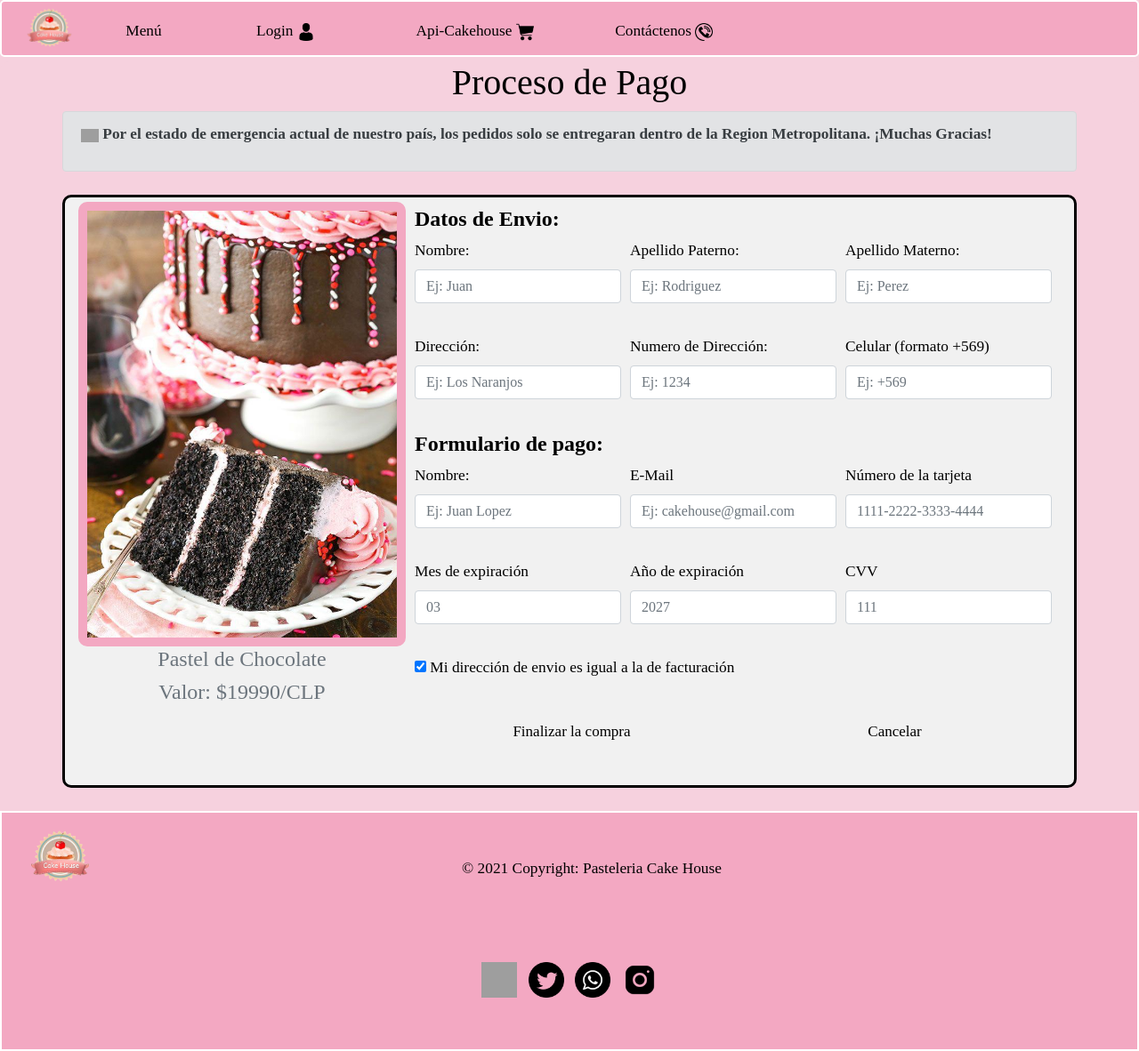
After one commit to David-Valenzuela/Parcial4-CakeHouse, a Django app: template pasteleria/templates/pasteleria/pago.html in a window 1280 px wide. The commit adds this page. Shown: the whole page at 89% size. Run offline with Django 3.2, Linux system fonts and the light colour scheme; the template is opened without the code that fills it: values that come from a table or form of the project are taken from there, others are empty; data comes from the database, SQL or seed files in the repository; some libraries are stand-ins or nearby versions; grey boxes are pictures that could not be loaded.

Commit message:
Se crea la pagina Pago.html junto a su js y css

```diff
--- /dev/null
+++ b/pasteleria/static/pasteleria/css/estilospago.css
@@ -0,0 +1,137 @@
+body{
+  font-family: 'New Tegomin';
+  font-size: 13pt;
+  padding-top: 0%;
+  margin-top: 0%;
+  pad: 0;
+  margin: 0%;
+  background-color: #f6d1de ;
+}
+main{
+  max-width: 1600px;
+  width: 100%;
+  margin: auto;
+  padding: 10px;
+}
+
+.m-t-menu {
+  text-align: center;
+  background:#f3a8c2;
+  border: 2px solid white;
+  border-radius: 5px;
+}
+  .menu{
+  margin-top: 20px;
+  text-align: center;
+}
+.img-r{
+  height: 20px;
+}
+.img-c{
+  height: 20px;
+}
+.img-con{
+  height: 20px;
+  }
+.letra-menu{
+  color: #000;
+}
+.letra-menu:hover{
+  text-decoration: none;
+  text-decoration-line: none;
+}
+.btn {
+  background-color: none;
+  color: rgb(0, 0, 0);
+  padding: 12px;
+  margin: 10px 0;
+  border: none;
+  width: 100%;
+  border-radius: 3px;
+  cursor: pointer;
+  font-size: 17px;
+}
+
+.btn:hover {
+  background-color: #ff48f0;
+}
+#titulo {
+  margin-top: 5px;
+  border-radius: 10px;
+  text-align: center;
+  background-color: #f6d1de;
+  color: #000;
+}
+#producto{
+  color: #000;
+  background-color: #f1f1f1;
+  border:solid 3px #000;
+  border-radius: 10px;
+}
+
+#imagen{
+  height: 500px;
+  border-radius: 10px;
+  border: 10px solid #f3a8c2;
+  padding: 0;
+  margin-top: 5px;
+}
+
+#valor{
+  text-align: center;
+}
+
+#formulario{
+  margin: 10px;
+}
+
+.mensaje_alerta{
+  visibility: hidden;
+  background-color: transparent;
+  border: transparent;
+  color: rgb(253, 13, 13);
+  font-size: 10pt;
+  height: 20px;
+  margin: 0;
+  padding: 0;
+
+}
+
+  /*Footer*/
+.img-face{
+    width: 40px;
+    height: 40px;
+}
+.img-twitter{
+  width: 40px;
+  height: 40px;
+}
+.img-wha{
+  width: 40px;
+  height: 40px;
+}
+.img-ig{
+  width: 40px;
+  height: 40px;
+
+}
+#logo-footer{
+  background-color: #f3a8c2;
+  height: 100px;
+  width: 100px;
+  padding: 10px;
+  float: left;
+}
+footer{
+  background-color:#f3a8c2;
+  border: 2px solid white;
+}
+.footer-copyright{
+  padding: 50px;
+}
+#letra{
+  color: #000;
+}
+#contra{
+  color: #000;
+}
--- /dev/null
+++ b/pasteleria/static/pasteleria/js/script.js
@@ -0,0 +1,179 @@
+function soloLetras(e) {
+    var key = e.keyCode || e.which,
+        tecla = String.fromCharCode(key).toLowerCase(),
+        letras = " áéíóúabcdefghijklmnñopqrstuvwxyz",
+        especiales = [8, 37, 39, 46],
+        tecla_especial = false;
+
+    for (var i in especiales) {
+        if (key == especiales[i]) {
+            tecla_especial = true;
+            break;
+        };
+    };
+    if (letras.indexOf(tecla) == -1 && !tecla_especial) {
+        return false;
+    };
+};
+
+function soloNumeros(e) {
+    var key = e.keyCode || e.which,
+        tecla = String.fromCharCode(key).toLowerCase(),
+        letras = " +0123456789",
+        especiales = [8, 37, 39, 46],
+        tecla_especial = false;
+    for (var i in especiales) {
+        if (key == especiales[i]) {
+            tecla_especial = true;
+            break;
+        }
+    }
+    if (letras.indexOf(tecla) == -1 && !tecla_especial) {
+        return false;
+    }
+    var input = document.getElementById('celular');
+    input.addEventListener('input', function () {
+        if (this.value.length > 12) {
+            this.value = this.value.slice(0, 12);
+        };
+    })
+    var tel = celular.value.slice(4, 12)
+    celular.value = '+569' + tel;
+
+    var input = document.getElementById('ccnum');
+    input.addEventListener('input', function () {
+        if (this.value.length > 16) {
+            this.value = this.value.slice(0, 16);
+        };
+    })
+
+    var input = document.getElementById('expmonth');
+    input.addEventListener('input', function () {
+        if (this.value.length > 2) {
+            this.value = this.value.slice(0, 2);
+        };
+    })
+
+    var input = document.getElementById('expyear');
+    input.addEventListener('input', function () {
+        if (this.value.length > 4) {
+            this.value = this.value.slice(0, 4);
+        };
+    })
+
+    var input = document.getElementById('cvv');
+    input.addEventListener('input', function () {
+        if (this.value.length > 3) {
+            this.value = this.value.slice(0, 3);
+        };
+    })
+
+};
+
+
+function validar() {
+    var nombre = document.forms["formulario"]["nombre"].value;
+    var apellido = document.forms["formulario"]["paterno"].value;
+    var materno = document.forms["formulario"]["materno"].value;
+    var email = document.forms["formulario"]["email"].value;
+    var direc = document.forms["formulario"]["direccion"].value;
+    var number = document.forms["formulario"]["num"].value;
+    var cel = document.forms["formulario"]["celular"].value;
+    var name = document.forms["formulario"]["name"].value;
+    var tarj = document.forms["formulario"]["cardnumber"].value;
+    var mes = document.forms["formulario"]["expmonth"].value;
+    var year = document.forms["formulario"]["expyear"].value;
+    var cvv = document.forms["formulario"]["cvv"].value;
+
+
+    if (nombre == "") {
+        document.getElementById("a-nombre").style.visibility = "visible";
+        return false;
+    } else {
+        document.getElementById("a-nombre").style.visibility = "hidden";
+    };
+
+    if (apellido == "") {
+        document.getElementById("a-apellido").style.visibility = "visible";
+        return false;
+    } else {
+        document.getElementById("a-apellido").style.visibility = "hidden";
+    };
+    if (materno == "") {
+        document.getElementById("m-apellido").style.visibility = "visible";
+        return false;
+    } else {
+        document.getElementById("m-apellido").style.visibility = "hidden";
+    };
+    if (direc == "") {
+        document.getElementById("a-direc").style.visibility = "visible";
+        return false;
+    } else {
+        document.getElementById("a-direc").style.visibility = "hidden";
+    };
+    if (number < 1) {
+        document.getElementById("a-num").style.visibility = "visible";
+        return false;
+    } else {
+        document.getElementById("a-num").style.visibility = "hidden";
+    };
+    if (cel.length != 12) {
+        document.getElementById("a-celular").style.visibility = "visible";
+        return false;
+    } else {
+        document.getElementById("a-celular").style.visibility = "hidden";
+    };
+    if (name == "") {
+        document.getElementById("a-name").style.visibility = "visible";
+        return false;
+    } else {
+        document.getElementById("a-name").style.visibility = "hidden";
+    };
+    if (email == "") {
+        document.getElementById("a-email").style.visibility = "visible";
+        return false;
+    } else {
+        document.getElementById("a-email").style.visibility = "hidden";
+    };
+    if (tarj.length == 16) {
+        document.getElementById("a-tarj").style.visibility = "hidden";
+
+    } else {
+        document.getElementById("a-tarj").style.visibility = "visible";
+        return false;
+    };
+    if (mes < 1 || mes > 12) {
+        document.getElementById("a-mes").style.visibility = "visible";
+        return false;
+    } else {
+        document.getElementById("a-mes").style.visibility = "hidden";
+    };
+    if (year.length != 4) {
+        document.getElementById("a-year").style.visibility = "visible";
+        return false;
+    } else {
+        document.getElementById("a-year").style.visibility = "hidden";
+    };
+    if (cvv.length != 3) {
+        document.getElementById("a-cvv").style.visibility = "visible";
+        return false;
+    } else {
+        document.getElementById("a-cvv").style.visibility = "hidden";
+    };
+    alert("¡Pago realizado con éxito!")
+}
+
+
+$(document).ready(function () {
+
+    $("#producto").on("mouseover", function () {
+      $(this).css({
+        "box-shadow": "0 0 30px rgb(0,0,0,0.568)"
+      });
+    });
+    $("#producto").on("mouseleave", function () {
+      $(this).css({
+        "box-shadow": ""
+      });
+    });
+  });
--- /dev/null
+++ b/pasteleria/templates/pasteleria/pago.html
@@ -0,0 +1,244 @@
+{% load static %}
+<!doctype html>
+<html lang="en">
+
+<head>
+  <meta charset="utf-8">
+  <meta name="viewport" content="width=device-width, initial-scale=1, shrink-to-fit=no">
+
+  <!-- Bootstrap CSS -->
+  <link rel="stylesheet" type="text/css" href="{% static 'pasteleria/css/bootstrap.min.css' %}">
+  <link rel="stylesheet" type="text/css" href="{% static 'pasteleria/css/estilospago.css' %}">
+  <title>Cake House Menú</title>
+  <link rel="icon" type="image/gif" href="{% static 'pasteleria/img/logo.png' %}">
+</head>
+
+<body>
+  <!-- Menu superior -->
+  <header>
+    <div class="m-t-menu container-fluid">
+      <div class="row">
+        <div class="col-sm-1">
+          <img src="{% static 'pasteleria/img/logo.png' %}" alt="Logo cake house" width="60">
+        </div>
+        <div class="menu col-sm-1">
+          <a class="letra-menu" href="{% url 'pasteleria:menu' %}">Menú</a>
+        </div>
+        <div class="menu col-sm-2">
+            {% if sesion %}
+            <a class="letra-menu" href="{% url 'pasteleria:cerrar_sesion' %}">{{sesion}}
+              {% else %}
+              <a class="letra-menu" href="{% url 'pasteleria:iniciar_sesion' %}">Login
+                {%endif%}
+              </a> <img class="img-r" src="{% static 'pasteleria/img/man-user.png'%}" alt=""></a>
+        </div>
+        <div class="menu col-sm-2">
+            <a class="letra-menu" href="http://localhost:8000/api/">Api-Cakehouse <img class="img-c"
+                src="{% static 'pasteleria/img/carrito.png'%}" alt=""></a>
+        </div>
+        <div class="menu col-sm-2">
+          <a class="letra-menu" href="#">Contáctenos <img class="img-con" src="{% static 'pasteleria/img/contacto.png' %}" alt=""></a>
+        </div>
+        <h5 class=" menu card-title col-sm-2" id="dolar" class="card-text" style="float: right; "></h5>
+        <h5 class=" menu card-title col-sm-2" id="euro" class="card-text" style="float: right; "></h5>
+      </div>
+    </div>
+  </header>
+  {%if producto%}
+  <!-- Titulo de Pastel -->
+  <div id="titulo" class="container-fluid">
+    <h1>Proceso de Pago</h1>
+  </div>
+
+  <div class="alert alert-secondary container" role="alert">
+    <p><img src="{% static 'pasteleria/img/danger-sing.png' %}" alt="danger.png" width="20"><b> Por el estado de emergencia actual de nuestro
+        país, los pedidos solo se entregaran dentro de la Region Metropolitana. ¡Muchas Gracias!</b></p>
+  </div>
+
+  <!-- Detalle Pastel -->
+  <main>
+    <div id="producto" class="card mb-3 container">
+      <div class="row no-gutters">
+        <div class="col-md-4">
+          {% if producto.id == 1%}
+          <img id="imagen" src="{% static 'pasteleria/img/Pastel_cafe2.jpeg' %}" class="card-img" alt="Pastel chocolate">
+          {% endif %}
+          {% if producto.id == 2%}
+          <img id="imagen" src="{% static 'pasteleria/img/pastel_crema.jpeg' %}" class="card-img" alt="Pastel chocolate">
+          {% endif %}
+          {% if producto.id == 3%}
+          <img id="imagen" src="{% static 'pasteleria/img/pastel_frutilla.jpeg' %}" class="card-img" alt="Pastel chocolate">
+          {% endif %}
+          <h4 id="valor" class="text-muted">{{producto.nombre_producto}}</h4>
+          <h4 id="valor" class="text-muted">Valor: ${{producto.precio}}/CLP</h4>
+        </div>
+        <div class="col-md-8">
+          <form action="{% url 'pasteleria:ingresar_pago' %}" id="formulario" name="formulario" method="post">
+            {% csrf_token %}
+            <h4><b>Datos de Envio:</b></h4>
+            <div class="form-row">
+              <div class="form-group col-md-4">
+                <label for="nombre">Nombre:</label>
+                <input type="text" class="form-control" id="nombre" name="nombre" placeholder="Ej: Juan"
+                  onkeypress="return soloLetras(event)">
+                <div id="a-nombre" class="alert alert-light mensaje_alerta" role="alert">
+                  Debe Ingresar un Nombre Valido.
+                </div>
+              </div>
+              <div class="form-group col-md-4">
+                <label for="apellido">Apellido Paterno:</label>
+                <input type="text" class="form-control" id="apellido" name="paterno" placeholder="Ej: Rodriguez"
+                  onkeypress="return soloLetras(event)">
+                <div id="a-apellido" class="alert alert-light mensaje_alerta" role="alert">
+                  Debe Ingresar un Apellido Valido.
+                </div>
+              </div>
+              <div class="form-group col-md-4">
+                <label for="materno">Apellido Materno:</label>
+                <input type="text" class="form-control" id="materno" name="materno" placeholder="Ej: Perez"
+                  onkeypress="return soloLetras(event)">
+                <div id="m-apellido" class="alert alert-light mensaje_alerta" role="alert">
+                  Debe Ingresar un Apellido Valido.
+                </div>
+              </div>
+            </div>
+            <div class="form-row">
+              <div class="form-group col-md-4 ">
+                <label for="direc">Dirección:</label>
+                <input type="text" class="form-control" id="direc" name="direccion" placeholder="Ej: Los Naranjos"
+                  onkeypress="return soloLetras(event)">
+                <div id="a-direc" class="alert alert-light mensaje_alerta" role="alert">
+                  Debe Ingresar una Dirección Valida.
+                </div>
+              </div>
+              <div class="form-group col-md-4">
+                <label for="num">Numero de Dirección:</label>
+                <input type="number" class="form-control" id="num" name="num" placeholder="Ej: 1234">
+                <div id="a-num" class="alert alert-light mensaje_alerta" role="alert">
+                  Debe Ingresar su Numero de Dirección.
+                </div>
+              </div>
+              <div class="form-group col-md-4">
+                <label for="celular">Celular (formato +569)</label>
+                <input type="text" class="form-control" id="celular" name="celular" placeholder="Ej: +569"
+                  onkeypress="return soloNumeros(event)">
+                <div id="a-celular" class="alert alert-light mensaje_alerta" role="alert">
+                  Debe Ingresar su Número Celular correctamente.
+                </div>
+              </div>
+            </div>
+            <h4><b>Formulario de pago:</b></h4>
+            <div class="form-row">
+              <div class="form-group col-md-4">
+                <label for="name">Nombre:</label>
+                <input type="text" class="form-control" id="name" name="name" placeholder="Ej: Juan Lopez"
+                  onkeypress="return soloLetras(event)">
+                <div id="a-name" class="alert alert-light mensaje_alerta" role="alert">
+                  Debe Ingresar el Nombre del Propietario de la Tarjeta.
+                </div>
+              </div>
+              <div class="form-group col-md-4">
+                <label for="email">E-Mail</label>
+                <input type="email" class="form-control" id="email" name="email" placeholder="Ej: cakehouse@gmail.com">
+                <div id="a-email" class="alert alert-light mensaje_alerta" role="alert">
+                  Debe Ingresar Todos los datos del E-mail correctamente.
+                </div>
+              </div>
+              <div class="form-group col-md-4">
+                <label for="ccnum">Número de la tarjeta</label>
+                <input type="text" id="ccnum" name="cardnumber" class="form-control" placeholder="1111-2222-3333-4444"
+                  onkeypress="return soloNumeros(event)">
+                <div id="a-tarj" class="alert alert-light mensaje_alerta" role="alert">
+                  Debe Ingresar su Número de Tarje de 16 Digitos correctamente.
+                </div>
+              </div>
+            </div>
+            <div class="form-row">
+              <div class="form-group col-md-4">
+                <label for="expmonth">Mes de expiración</label>
+                <input type="number" id="expmonth" name="expmonth" placeholder="03" class="form-control"
+                  onkeypress="return soloNumeros(event)">
+                <div id="a-mes" class="alert alert-light mensaje_alerta" role="alert">
+                  Ingrese un Mes valido, 1 a 12 Meses.
+                </div>
+              </div>
+              <div class="form-group col-md-4">
+                <label for="expyear">Año de expiración</label>
+                <input type="text" id="expyear" name="expyear" placeholder="2027" class="form-control"
+                  onkeypress="return soloNumeros(event)">
+                <div id="a-year" class="alert alert-light mensaje_alerta" role="alert">
+                  Ingrese un Año Correcto.
+                </div>
+              </div>
+              <div class="form-group col-md-4">
+                <label for="cvv">CVV</label>
+                <input type="text" id="cvv" name="cvv" placeholder="111" class="form-control"
+                  onkeypress="return soloNumeros(event)">
+                <div id="a-cvv" class="alert alert-light mensaje_alerta" role="alert">
+                  Ingrese su CVV de 3 Digitos.
+                </div>
+              </div>
+            </div>
+            <div class="form-group">
+              <label>
+                <input type="checkbox" checked="checked" name="sameadr"> Mi dirección de envio es igual a la de
+                facturación
+              </label>
+            </div>
+            <div class="form-row">
+              <div class="form-group col-sm-6">
+                <input type="submit" value="Finalizar la compra" class="btn" onclick="return validar()">
+              </div>
+              <div class="form-group col-sm-6">
+                <a href="producto.html" value="Cancelar" class="btn">Cancelar</a>
+              </div>
+            </div>
+          </form>
+        </div>
+      </div>
+    </div>
+  </main>
+  {%endif%}
+  <!-- Footer -->
+  <footer class="page-footer font-small">
+    <div class="container-fluid">
+        <ul class="list-unstyled list-inline text-right text-center">
+
+            <a href=""><img id="logo-footer" src="{% static 'pasteleria/img/logo.png'%}" alt="icon logo"></a>
+            <div class="footer-copyright text-center">
+                <a id="letra" href="#">
+                    <p>© 2021 Copyright: Pasteleria Cake House</p>
+                </a>
+            </div>
+            <li class="list-inline-item">
+                <a class="btn-floating btn-fb col-sm-1">
+                    <p><img class="img-face" src="{% static 'pasteleria/img/incon_face.png'%}" alt="icon facebook">
+                    </p>
+                </a>
+            </li>
+            <li class="list-inline-item ">
+                <a class="btn-floating btn-tw mx-1">
+                    <p><img class="img-twitter" src="{% static 'pasteleria/img/icon_twitter.png'%}"
+                            alt="icon twitter"></p>
+                </a>
+            </li>
+            <li class="list-inline-item ">
+                <a class="btn-floating btn-gplus mx-1">
+                    <p><img class="img-wha" src="{% static 'pasteleria/img/icon_wha.png'%}" alt="icon whatsapp"></p>
+                </a>
+            </li>
+            <li class="list-inline-item ">
+                <a class="btn-floating btn-li mx-1">
+                    <p><img class="img-ig" src="{% static 'pasteleria/img/icon_ig.png'%}" alt="icon instagram"></p>
+                </a>
+            </li>
+        </ul>
+    </div>
+</footer>
+  <script src="{% static 'pasteleria/js/jquery-3.6.0.min.js' %}"></script>
+  <script src="{% static 'pasteleria/js/menu.js' %}"></script>
+  <script src="{% static 'pasteleria/js/script.js' %}"></script>
+  <script src="{% static 'pasteleria/js/bootstrap.min.js' %}"></script>
+</body>
+
+</html
```
Also changed, not shown: pasteleria/templates/pasteleria/registro_clave.html (+10 -7 lines).
